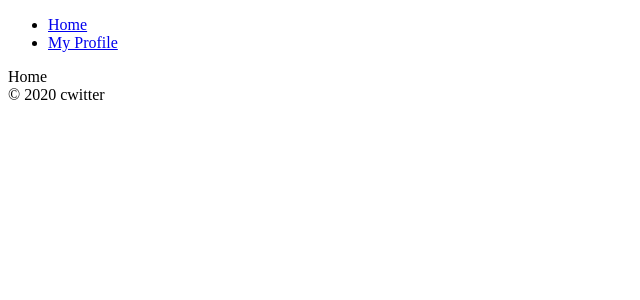
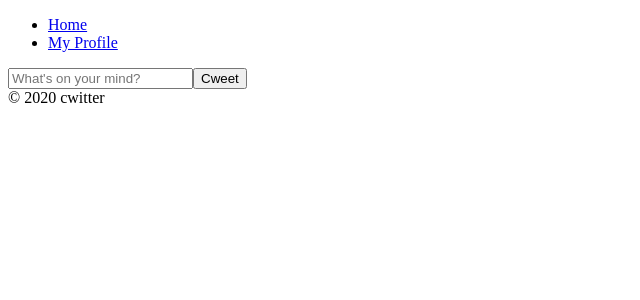
Before and after one commit to donghyuk-yoo/-cwitter, a React (Create React App) app: page /#/ in a window 1280 px wide. Shown: the top 300 px of the page, without its empty margins (0-640 px from the left). Built offline with nearby package versions, Linux system fonts and the light colour scheme; no server answers; sample sign-in values are in the browser's storage.

Commit message:
Form, Database Setup

```diff
--- a/src/fBase.js
+++ b/src/fBase.js
@@ -1,5 +1,6 @@
 import firebase from "firebase/app";
 import "firebase/auth";
+import "firebase/database";
 
 const firebaseConfig = {
   apiKey: process.env.REACT_APP_API_KEY,
--- a/src/routes/Home.js
+++ b/src/routes/Home.js
@@ -1,5 +1,33 @@
-import React from "react";
+import React, { useState } from "react";
 
 
-const Home = () => <span>Home</span>;
+const Home = () => {
+    const [cweet, setCweet] = useState("");
+    const onSubmit = (event) => {
+        event.preventDefault();
+    };
+    const onChange = (event) => {
+        // 이벤트안의 target안의 벨류
+        const {
+            target: {value},
+        } = event;
+        setCweet(value);
+    }
+
+    return (
+        <div>
+            <form onSubmit={onSubmit}>
+                <input
+                    value={cweet}
+                    onChange={onChange}
+                    type="text"
+                    placeholder="What's on your mind?"
+                    maxLength={120}
+                />
+                <input type="submit" value="Cweet" />
+            </form>
+        </div>
+    );
+
+};
 export default Home;
```
Also changed, not shown: 2 other files (tests, documents, lock files or other folders).
